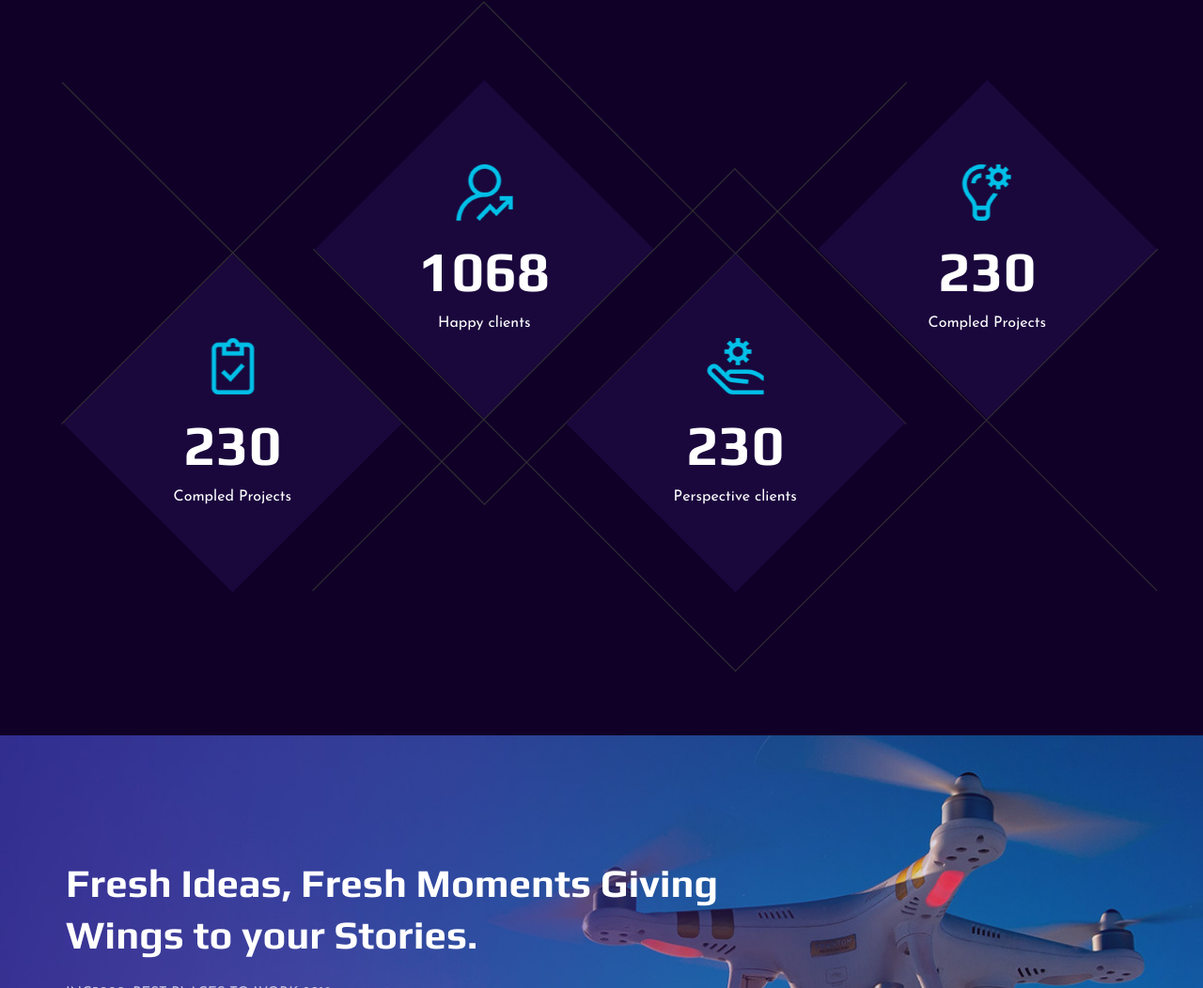
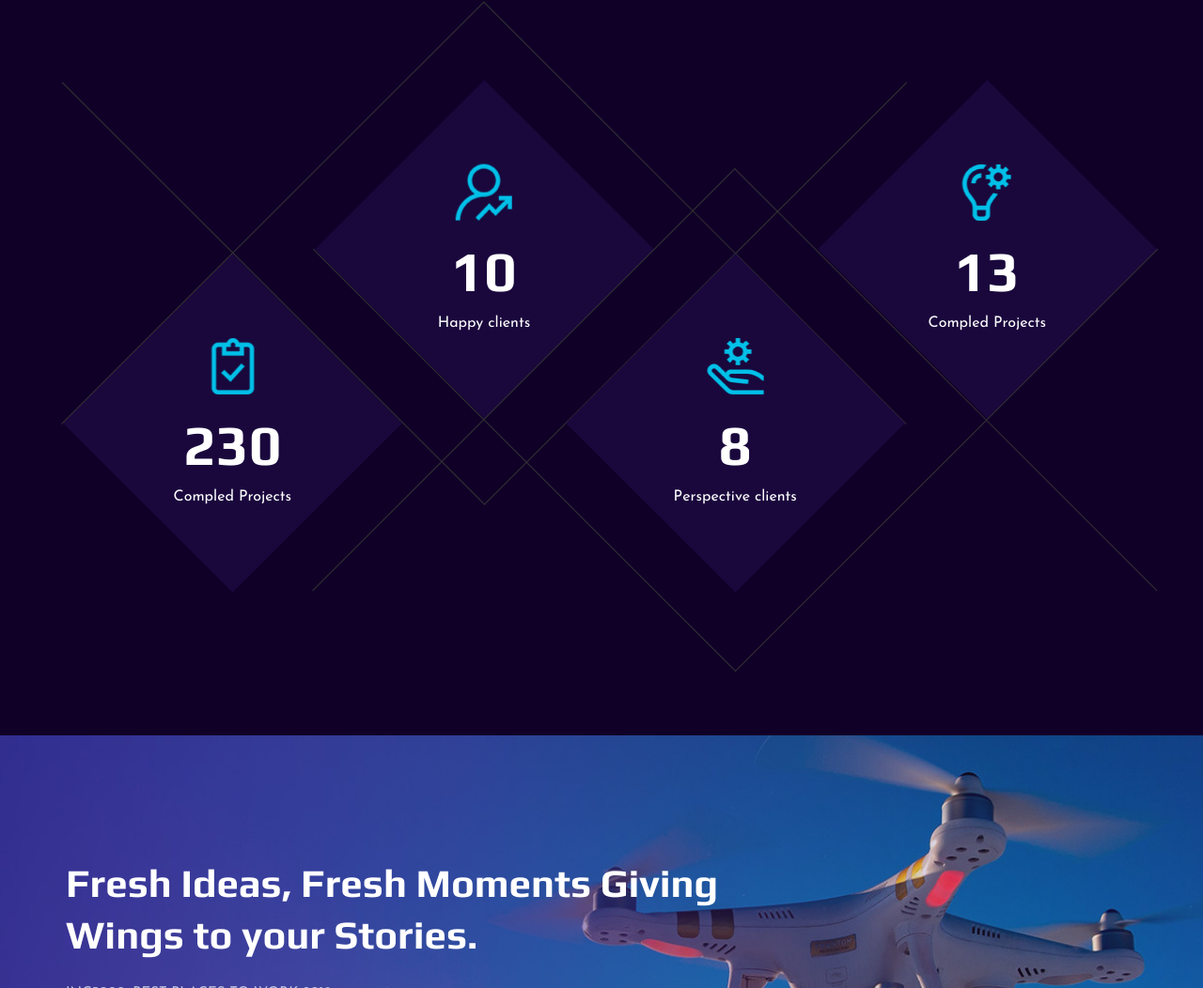
Before and after one commit to AliAhmedEdt/PORTFOLIO, a plain HTML site: page index.html in a window 1280 px wide. Shown: the part 1384-2436 px from the top of the page at 94% size. Drawn offline with Linux system fonts and the light colour scheme.

Commit message:
Update index.html

```diff
--- a/index.html
+++ b/index.html
@@ -259,7 +259,7 @@
                         <div class="counter__item second__item">
                             <div class="counter__item__text">
                                 <img src="img/icons/ci-2.png" alt="">
-                                <h2 class="counter_num">1068</h2>
+                                <h2 class="counter_num">10</h2>
                                 <p>Happy clients</p>
                             </div>
                         </div>
@@ -268,7 +268,7 @@
                         <div class="counter__item third__item">
                             <div class="counter__item__text">
                                 <img src="img/icons/ci-3.png" alt="">
-                                <h2 class="counter_num">230</h2>
+                                <h2 class="counter_num">8</h2>
                                 <p>Perspective clients</p>
                             </div>
                         </div>
@@ -277,7 +277,7 @@
                         <div class="counter__item four__item">
                             <div class="counter__item__text">
                                 <img src="img/icons/ci-4.png" alt="">
-                                <h2 class="counter_num">230</h2>
+                                <h2 class="counter_num">13</h2>
                                 <p>Compled Projects</p>
                             </div>
                         </div>
```
